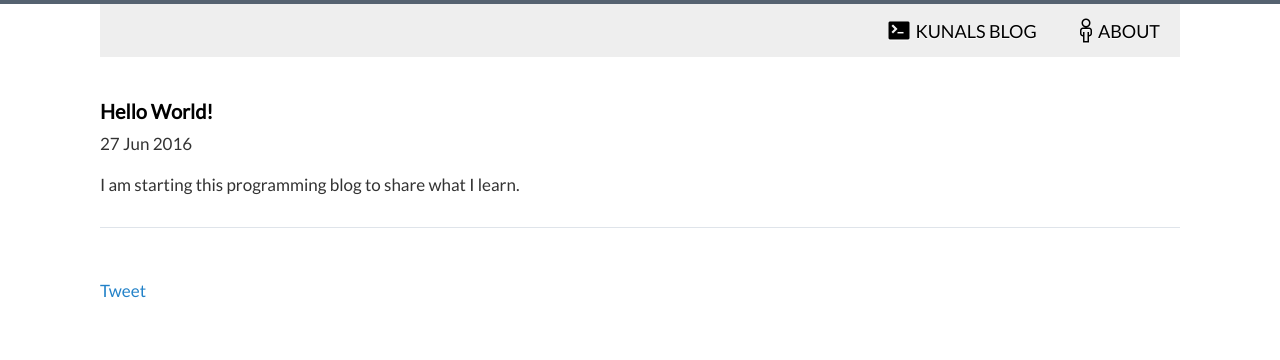
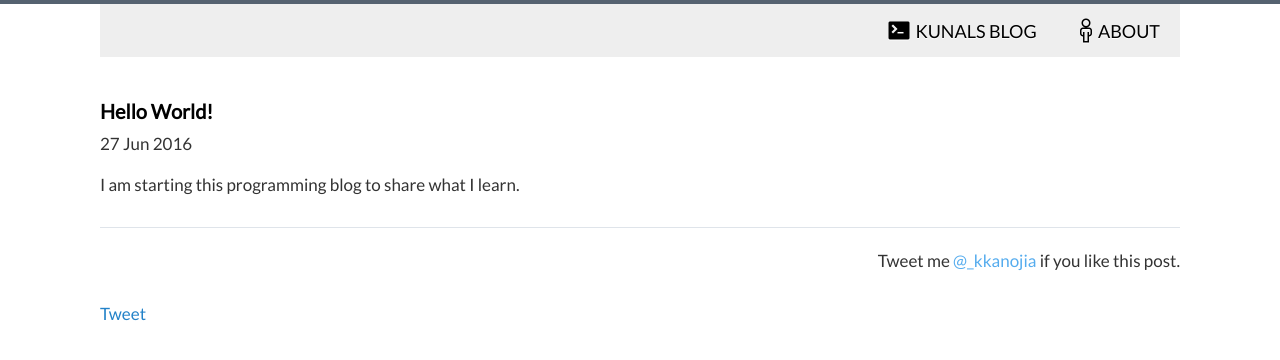
Before and after one commit to kunalkanojia/kunalkanojia.github.io, a Jekyll site: the page built from _posts/2016-06-27-hello-world.markdown, in a window 1280 px wide. Shown: the top 360 px of the page. Built offline with Jekyll 4.4.1, drawn with Linux system fonts in a browser that asks for light colours; comment, search, counter and statistics services are not loaded.

Commit message:
Fix about me

```diff
--- a/_config.yml
+++ b/_config.yml
@@ -17,14 +17,14 @@ owner:
   avatar:
   email:          kanojia.kunal@yahoo.com
   # Social networking links used in footer. Update and remove as you like.
-  twitter:
-  github:
+  twitter:  _kkanojia
+  github:   kunalkanojia
   stackexchange:
   # For Google Authorship https://plus.google.com/authorship
   google_plus:
 
 # Analytics and webmaster tools stuff goes here
-google_analytics:
+google_analytics: UA-80108133-1
 google_verify:
 # https://ssl.bing.com/webmaster/configure/verify/ownership Option 2 content= goes here
 bing_verify:
--- a/_includes/header.html
+++ b/_includes/header.html
@@ -3,7 +3,7 @@
       <ul class="nav">
         <!--Change the  URL here if working on an absolute domain-->
         <li><a href="/"><span class="mega-octicon octicon-terminal" style="margin-right: 6px;"></span>Kunals Blog</a></li>
-        <li><a href="/about"><span class="mega-octicon octicon-person" style="margin-right: 6px;"></span>About</a></li>
+        <li><a href="https://kunalkanojia.github.io/resumecard/"><span class="mega-octicon octicon-person" style="margin-right: 6px;"></span>About</a></li>
       </ul>
   </header>
 </div>
```
Also changed, not shown: about.md (line endings or trailing spaces), 1 other file.
